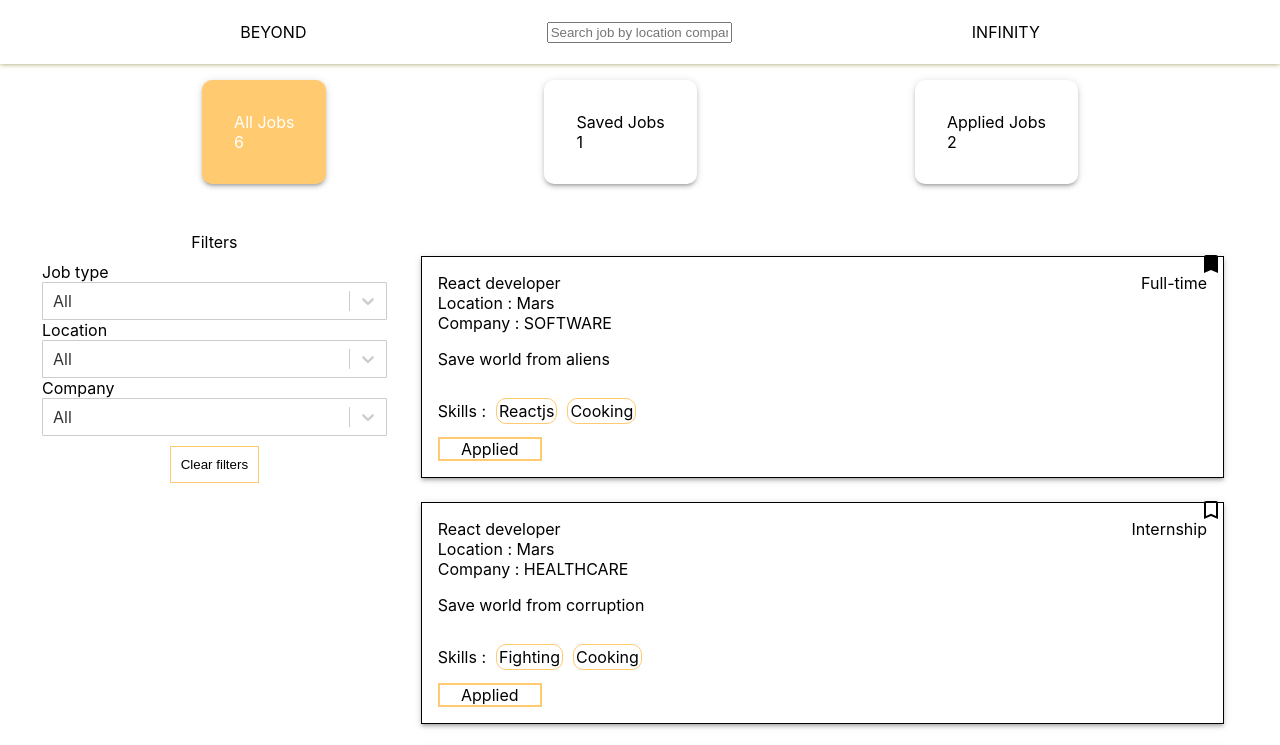
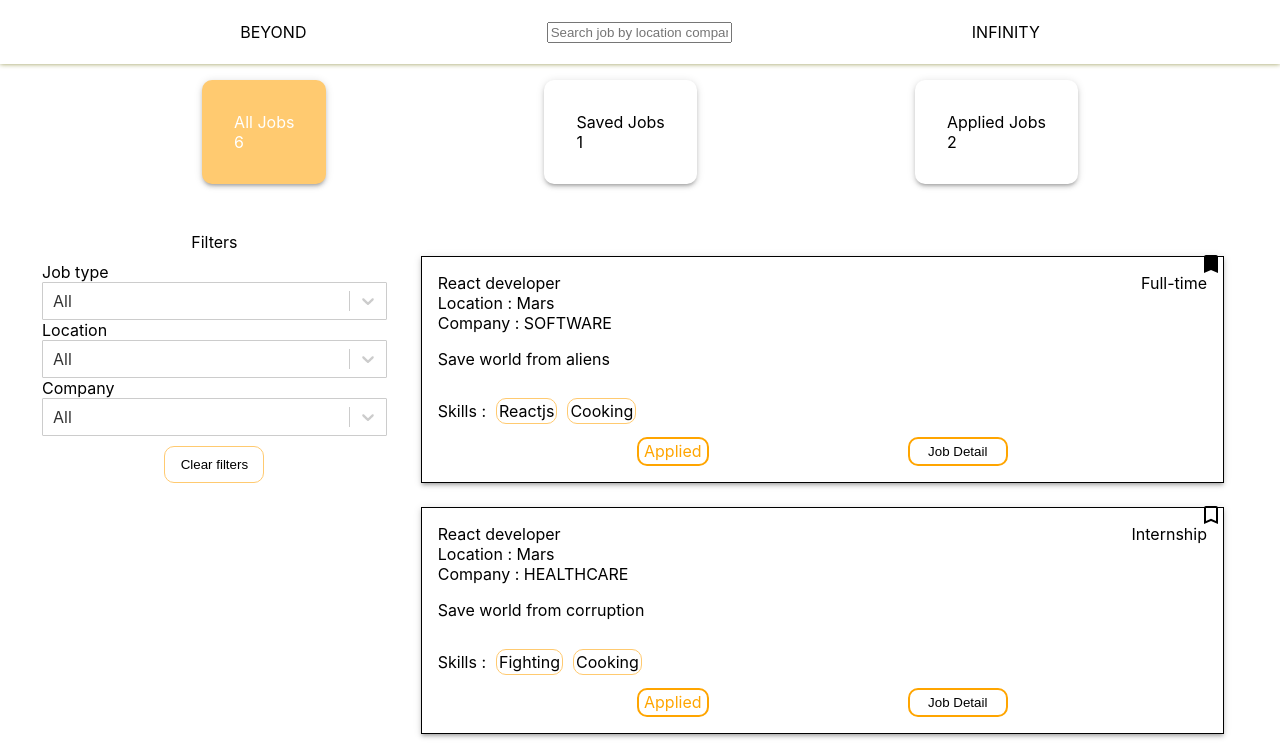
Before and after one commit to CHANDRAMOHANnegi/To-infinity-and-beyond, a React (Create React App) app: page / in a window 1280 px wide. Shown: the top 745 px of the page. Built offline with nearby package versions, Linux system fonts and the light colour scheme.

Commit message:
job detail portal , styling buttons

```diff
--- a/public/index.html
+++ b/public/index.html
@@ -29,6 +29,7 @@
   <body>
     <noscript>You need to enable JavaScript to run this app.</noscript>
     <div id="root"></div>
+    <div id="portal"></div>
     <!--
       This HTML file is a template.
       If you open it directly in the browser, you will see an empty page.
--- a/src/App.css
+++ b/src/App.css
@@ -3,10 +3,23 @@
   margin-top: 4rem;
 }
 
+/* base button style */
+
+button {
+  background-color: #ffca70;
+  padding: 5px;
+  border: 2px solid orange;
+  border-radius: 10px;
+  width: 100px;
+  text-align: center;
+}
+
 button:hover {
-  box-shadow: 0 12px 16px 0 rgba(0, 0, 0, 0.24), 0 17px 50px 0 rgba(0, 0, 0, 0.19);
+  box-shadow: 2px -3px 8px #999;
   cursor: pointer;
 }
+
+/* ********** */
 
 .jobs_container {
   display: flex;
@@ -34,29 +47,29 @@ button:hover {
   box-shadow: 0px 3px 3px -2px rgb(0 0 0 / 20%), 0px 3px 4px 0px rgb(0 0 0 / 14%), 0px 1px 8px 0px rgb(0 0 0 / 12%);
 }
 
-.job .skills {
+.skills {
   list-style: none;
   display: flex;
   align-items: center;
 }
 
-.job .skills ul {
+.skills ul {
   padding: 0;
 }
 
-.job .skills ul li {
+.skills ul li {
   list-style: none;
   display: inline;
 }
 
-.job .skills .skill {
+.skills .skill {
   border: 1px solid #ffca70;
   margin-right: 10px;
   padding: 2px;
   border-radius: 10px;
 }
 
-.job .job_title {
+.job_title {
   display: flex;
   justify-content: space-between;
 }
@@ -102,3 +115,40 @@ button:hover {
     font-size: 14px;
   }
 }
+
+.heading {
+  font-size: 1rem;
+  font-weight: bold;
+  margin-top: 10px;
+}
+
+.apply_button {
+  text-align: center;
+}
+
+.apply_button_container {
+  border: '2px solid #ffca70';
+  width: '100px';
+  text-align: "center";
+  display: flex;
+  justify-content: space-evenly;
+}
+
+.apply_button_container .apply_button {
+  box-shadow: 2px -1px 8px #999;
+}
+
+.apply_button_container .apply_button:hover {
+  background-color: orange;
+}
+
+.apply_button_container .job_detail {
+  background-color: white;
+}
+
+.apply_button_container .applied {
+  color: orange;
+  padding:2px 5px;
+  border: 2px solid orange;
+  border-radius: 10px;
+}
--- /dev/null
+++ b/src/components/Modal.js
@@ -0,0 +1,79 @@
+import React from 'react';
+import ReactDOM from 'react-dom';
+
+const MODAL_STYLE = {
+    position: 'fixed',
+    top: '50%',
+    left: '50%',
+    transform: 'translate(-50%,-50%)',
+    padding: '50px',
+    zIndex: 1000,
+    backgroundColor: "#fff"
+}
+
+const OVERLAY_STYLE = {
+    position: 'fixed',
+    top: 0,
+    left: 0,
+    right: 0,
+    bottom: 0,
+    backgroundColor: 'rgba(0,0,0,.7)',
+    zIndex: 1000
+}
+
+function Modal({ isOpen, onClose, applyJobRequest, appliedJobs }) {
+
+    console.log(appliedJobs, isOpen);
+    if (!isOpen) return null;
+
+    const {
+        job_id,
+        job_name,
+        skill_required,
+        job_location,
+        job_type,
+        job_descrition, company,
+        date_created,
+        no_of_positions, salary
+    } = isOpen;
+
+    const isApplied = appliedJobs.find(id => id == isOpen.job_id)
+
+    return ReactDOM.createPortal(
+        <>
+            <div style={OVERLAY_STYLE} >
+                <div style={MODAL_STYLE} className={"modal"}>
+                    <button onClick={onClose} style={{ position: "absolute", top: '10px', right: '10px' }}>Close</button>
+                    <div>
+                        <div className={'list-item'}><div className={"heading"}>Designation </div> {job_name}</div>
+                        <div className={'list-item'}><div className={"heading"}>Company </div> {company}</div>
+                        <div className={'list-item'}><div className={"heading"}>Location :</div> {job_location}</div>
+                        <div className={'list-item'}><div className={"heading"}>Job type :</div> {job_type}</div>
+                        <div className="skills list-item">
+                            <div style={{ marginRight: '10px', fontWeight: 'bold' }}>Skills </div>
+                            <div>
+                                <ul>
+                                    {skill_required.map(skill => <li key={skill} ><span className="skill">{skill}</span></li>)}
+                                </ul>
+                            </div>
+                        </div>
+                        <div className={''}><div className={'heading'}>Description</div><p>{job_descrition}</p></div>
+                        <div className={'list-item'}><div className={"heading"}>Salary </div> {salary}</div>
+                        <div className={'list-item'}><div className={"heading"}>Job created on </div> {date_created}</div>
+                        <div className={'list-item'}><div className={"heading"}>No of Positions </div> {no_of_positions}</div>
+                    </div>
+                    <div className={'apply_button_container'}>
+                        {!isApplied ? <button className={'apply_button'}
+                            onClick={() => {
+                                applyJobRequest(job_id);
+                            }}
+                        >Apply</button> : <div className={"applied"}>Applied</div>}
+                    </div>
+                </div>
+            </div>
+        </>,
+        document.getElementById('portal')
+    );
+}
+
+export default Modal;
--- a/src/modules/jobs/index.js
+++ b/src/modules/jobs/index.js
@@ -7,6 +7,7 @@ import Job from './screens/Job';
 import { makeSelectSavedJobs, makeSelectUserApplications, } from '../applicant/redux/selectors';
 import Filter from '../../components/Filter';
 import { updateFilterRequest, } from './redux/actions'
+import Modal from '../../components/Modal';
 
 function Jobs({
     alljobs, savedJobs, appliedJobs = [],
@@ -16,6 +17,7 @@ function Jobs({
     const tabs = ['All Jobs', 'Saved Jobs', 'Applied Jobs'];
     const [currentTab, setCurrentTab] = useState(0);
     const [jobs, setJobs] = useState(alljobs);
+    const [isOpen, setIsOpen] = useState(false);
 
     useEffect(() => {
         const { job_type, job_location, company } = appliedFilters;
@@ -27,12 +29,16 @@ function Jobs({
         setJobs(newJobs);
     }, [appliedFilters, alljobs]);
 
+    const onClose = () => {
+        setIsOpen(false)
+    }
+
 
     const [saved, applied] = [savedJobs, appliedJobs].map(job => jobs.filter(j => job.includes(j.job_id)));
     const currentJobs = [jobs, saved, applied];
 
     return (
-        <div>
+        <>
             <div className="tabs">
                 {tabs.map((tab, i) => (
                     <div className={"tab"} style={{
@@ -57,6 +63,7 @@ function Jobs({
                             isSaved={isSaved}
                             isApplied={isApplied}
                             applyJobRequest={applyJobRequest}
+                            setIsOpen={setIsOpen}
                         />
                     }) :
                         <div style={{
@@ -65,7 +72,8 @@ function Jobs({
                     }
                 </div>
             </div>
-        </div>
+            <Modal isOpen={isOpen} onClose={onClose} applyJobRequest={applyJobRequest} appliedJobs={appliedJobs} />
+        </>
     );
 }
 
--- a/src/modules/jobs/redux/reducer.js
+++ b/src/modules/jobs/redux/reducer.js
@@ -7,12 +7,13 @@ const initialState = {
     loading: false,
     error: false,
     jobs: [],
+    message: "",
     filters: {
         job_type: "All",
         job_location: "All",
-        company:"All"
+        company: "All"
     },
-    message: ""
+    currentJob: false
 };
 
 function jobReducer(state = clone(initialState), { type, payload, error }) {
--- a/src/modules/jobs/screens/Job.js
+++ b/src/modules/jobs/screens/Job.js
@@ -2,20 +2,22 @@ import React from 'react';
 import { BookmarkBorderOutlined, Bookmark } from '@material-ui/icons';
 
 function Job({
-    job: {
+    job, isSaved, isApplied, unSaveJobRequest, saveJobRequest, applyJobRequest, setIsOpen }) {
+    const {
         job_id,
         job_name,
         skill_required,
         job_location,
         job_type,
         job_descrition, company,
-    }, isSaved, isApplied, unSaveJobRequest, saveJobRequest, applyJobRequest }) {
+    } = job;
 
     const toggleBookMark = () => {
         isSaved ? unSaveJobRequest(job_id) : saveJobRequest(job_id)
     }
 
     return (
+        <>
             <div className="job" style={{ position: "relative" }}>
                 <div style={{
                     position: "absolute",
@@ -40,13 +42,17 @@ function Job({
                         </ul>
                     </div>
                 </div>
-            {isApplied ? <div style={{ border: '2px solid #ffca70', width: '100px', textAlign: "center" }}>Applied</div> : <button style={{
-                border: '2px solid #ffca70', width: '100px', textAlign: "center"
-            }}
+                <div className={"apply_button_container"}>
+                    {isApplied ?
+                        <div className={'applied'}>Applied</div> :
+                        <button
+                            className={'apply_button'}
                             onClick={() => applyJobRequest(job_id)}
                         >Apply</button>}
+                    <div><button onClick={() => setIsOpen(job)} className={'job_detail'}>Job Detail</button></div>
+                </div>
             </div >
-    );
+        </>);
 }
 
 export default Job
```
Also changed, not shown: src/components/Filter.js (+0 -7 lines). Lines whose indentation alone changed are shown as unchanged.
